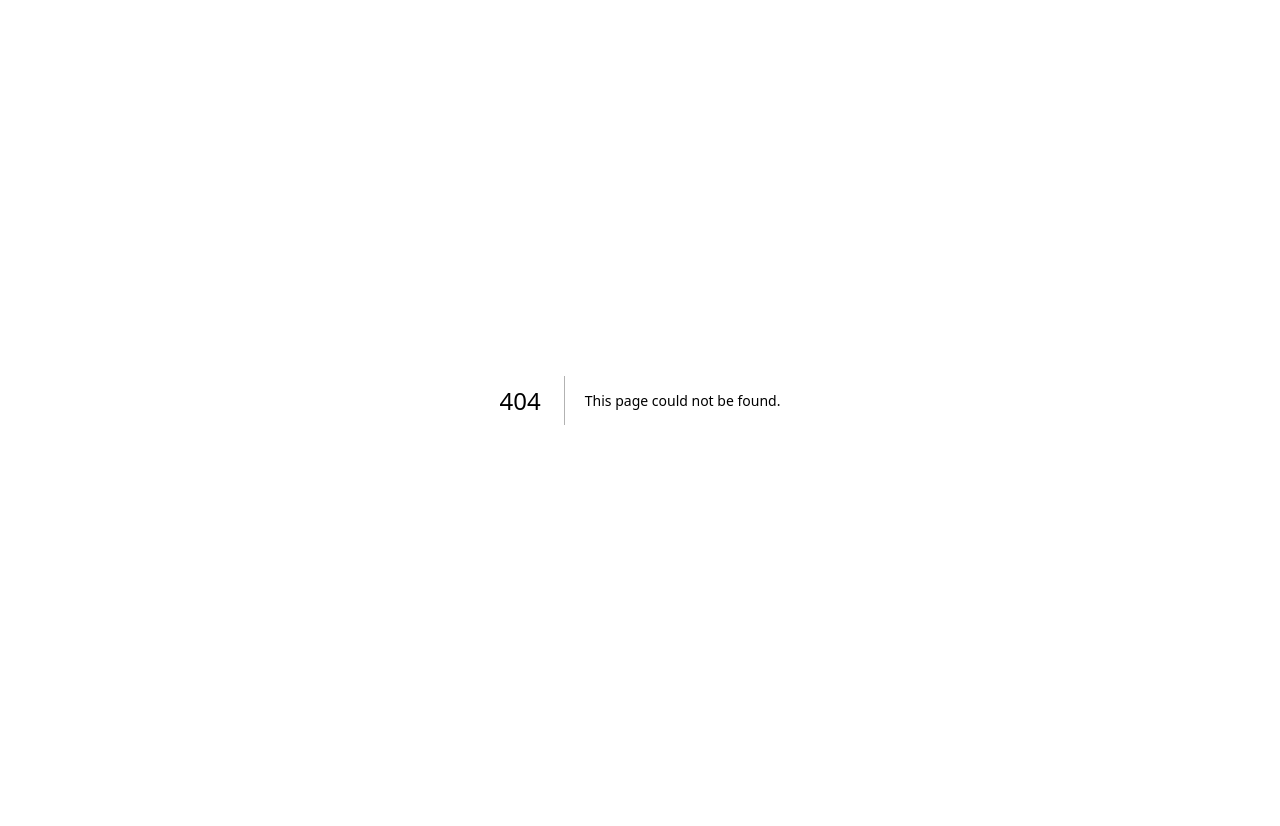
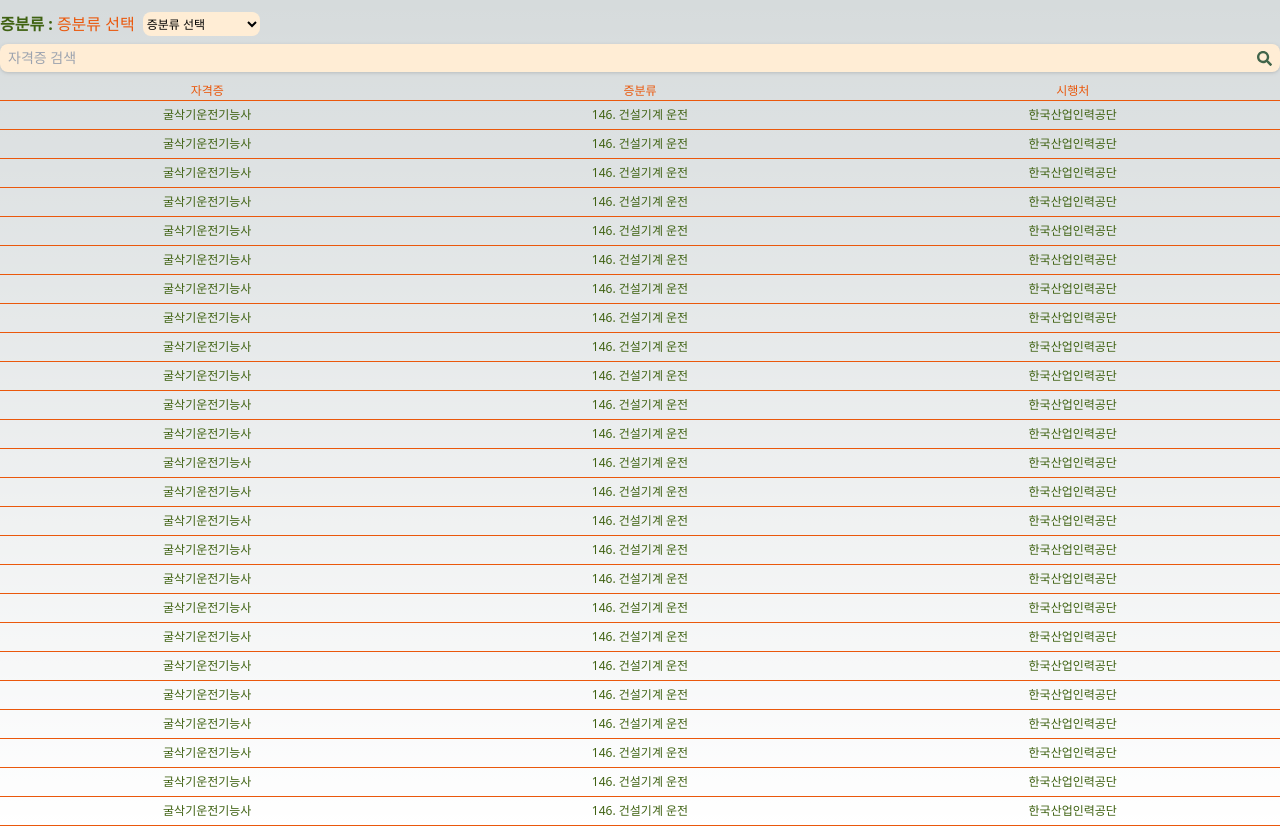
Before and after one commit to rdg1029/Military_License, a Next.js app: page /LicenseList/LicenseListByType in a window 1280 px wide. Before the commit this address had no page. Before the commit the page ends 800 px from the top, so only its background shows below. Built offline with nearby package versions, Linux system fonts and the light colour scheme.

Commit message:
Added LicenseListByType.tsx

```diff
--- /dev/null
+++ b/src/pages/LicenseList/LicenseListByType.tsx
@@ -0,0 +1,34 @@
+import Search from "./LicenseSearch"
+import ListTable from "../ListTable";
+import { useState } from "react";
+
+const LicenseListByType = () => {
+  const dummyArray: React.ReactNode[][] = [];
+  for (let i = 0; i < 25; i++) {
+    dummyArray.push([<p key={i} className="text-xs text-lime-800">굴삭기운전기능사</p>, <p className="text-xs text-lime-800">146. 건설기계 운전</p>, <p className="text-xs text-lime-800">한국산업인력공단</p>])
+  }
+
+  const [selectedType, setType] = useState("증분류 선택");
+  const onSelectChange = (e: React.ChangeEvent<HTMLSelectElement>) => setType(e.currentTarget.value);
+
+  return (
+    <>
+      <div className="flex flex-row pt-3 pb-1">
+        <span className="text-lime-800 font-bold">증분류 : </span>
+        <span className="text-orange-600 pl-1 pr-2">{selectedType}</span>
+        <select className="text-xs bg-orange-100 rounded-lg" onChange={onSelectChange}>
+          <option>증분류 선택</option>
+          <option>146. 건설기계 운전</option>
+        </select>
+      </div>
+      <Search />
+      <div className="grow flex flex-col w-full overflow-y-scroll">
+        <ListTable
+          tableHead={["자격증", "증분류", "시행처"]}
+          tableData={dummyArray} />
+      </div>
+    </>
+  );
+}
+
+export default LicenseListByType;
```
